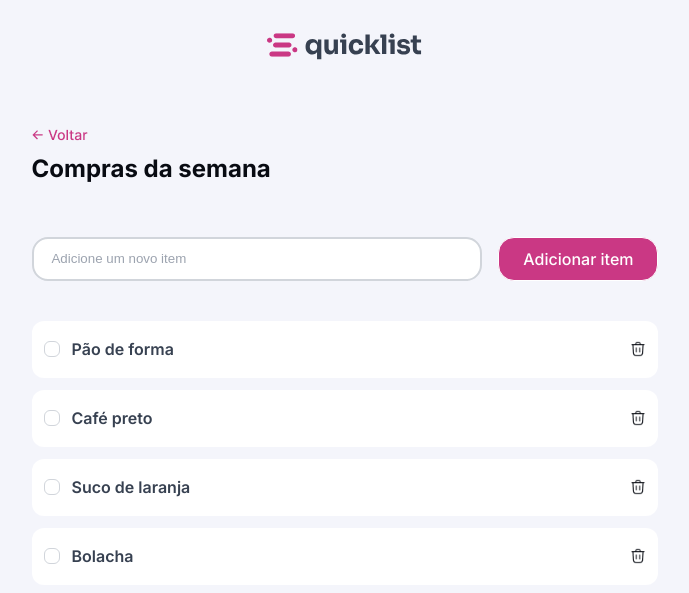
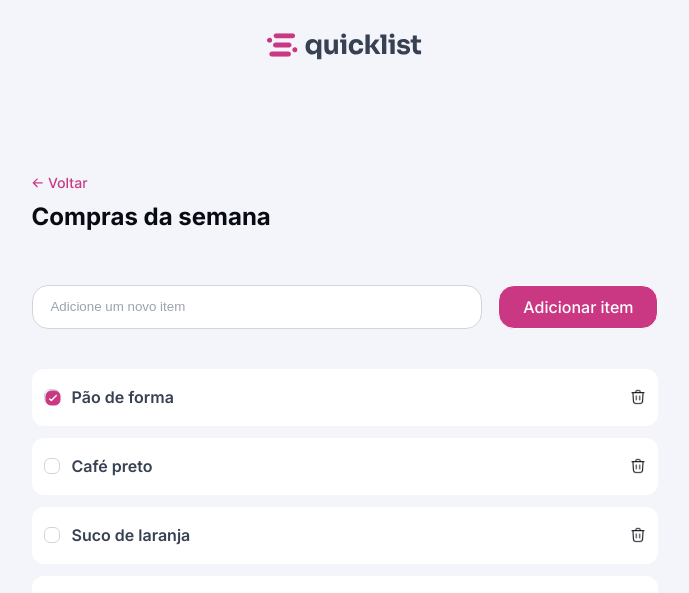
Before and after one commit to marlon-monteiro/cr-lista-de-compras, a plain HTML site: page index.html in a window 1280 px wide. Shown: the top 593 px of the page, without its empty margins (295-984 px from the left). Drawn offline with Linux system fonts and the light colour scheme.

Commit message:
hover and inputs adjustments

```diff
--- a/index.html
+++ b/index.html
@@ -43,6 +43,7 @@
         <div class="item">
           <label for="">
             <input class="check" type="checkbox">
+            <img src="assets/icons-checkbox/state=selected.svg" alt="">
           </label>
           Pão de forma
           <img src="assets/icons/lixeira.png" alt="">
--- a/styles/layout.css
+++ b/styles/layout.css
@@ -8,7 +8,7 @@
     width: 39.18rem;
     height: auto;
 
-    margin: 3.87rem auto 8.56rem auto;
+    margin: 6.87rem auto 8.56rem auto;
   }
 }
 
--- a/styles/main.css
+++ b/styles/main.css
@@ -23,18 +23,27 @@ main {
     }
   }
 
-  & input {
+  & input[type="text"] {
     height: 2.75rem;
     width: 100%;
 
+    outline: none;
+
     border-radius: 1rem;
-    border: 2px solid;
-    border-color: var(--border-primary);
+    border: 1px solid var(--border-primary);
     padding-left: 1.12rem;
 
     &::placeholder {
       color: var(--content-tertiary);
     }
+  }
+
+  & input[type="text"]:hover {
+    border: 2px solid var(--border-primary);
+  }
+
+  & input[type="text"]:focus {
+    border: 2px solid var(--color-brand);
   }
 
   & button {
@@ -45,6 +54,10 @@ main {
 
     border: 1px solid;
     border-radius: 1rem;
+  }
+
+  & button:hover {
+    background-color: var(--color-brand-hover);
   }
 }
 
@@ -69,12 +82,24 @@ main {
     gap: 0.75rem;
 
     & label {
+      position: relative;
       width: 1rem;
       height: 1rem;
-      color: var(--border-primary);
 
-      border: solid 1px;
+      border: solid 1px var(--border-primary);
       border-radius: 0.375rem;
+
+      & img[src*="checkbox"]{
+        position: absolute;
+        width: 1rem;
+        height: 1rem;
+
+        top: 0;
+      }
+    }
+
+    & label:hover {
+      border: solid 2.5px var(--border-primary);
     }
 
     & input {
@@ -83,7 +108,7 @@ main {
       opacity: 0;
     }
 
-    & img {
+    & img[src*="lixeira"] {
       display: flex;
       justify-self: end;
       width: 1rem;
```
